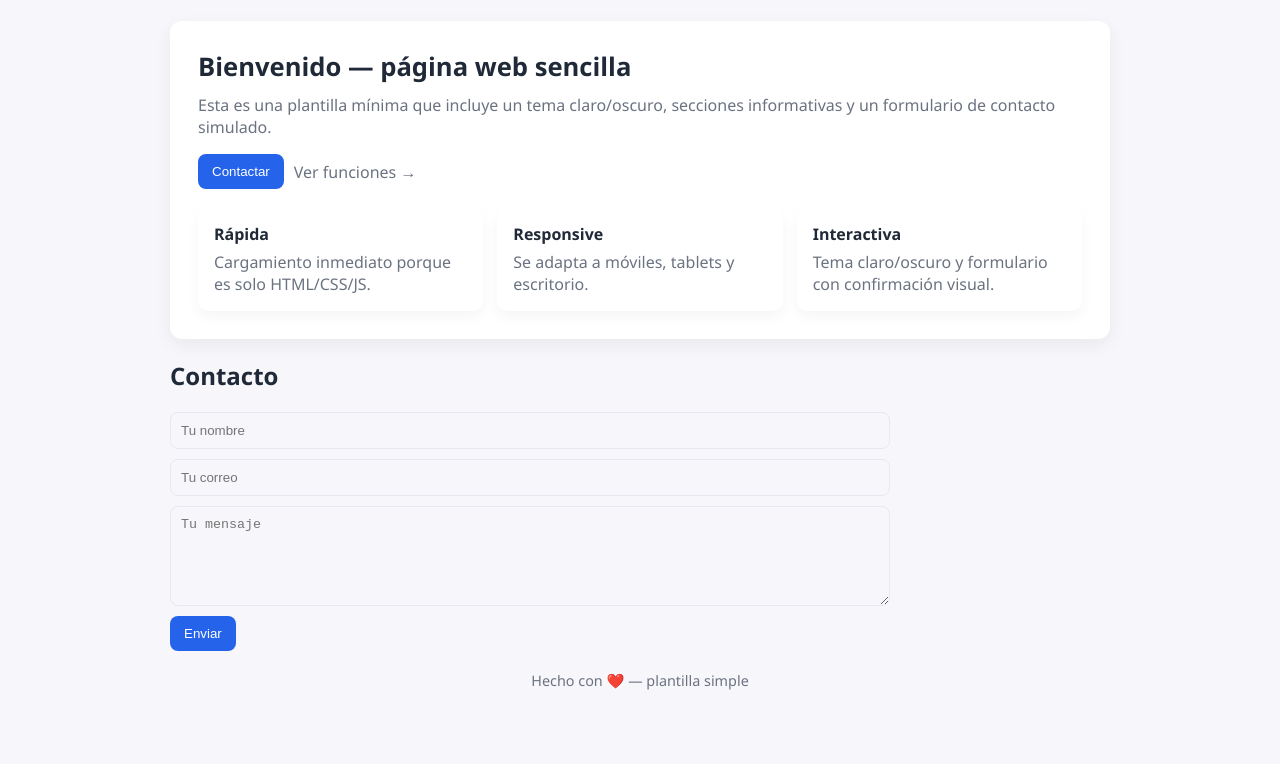
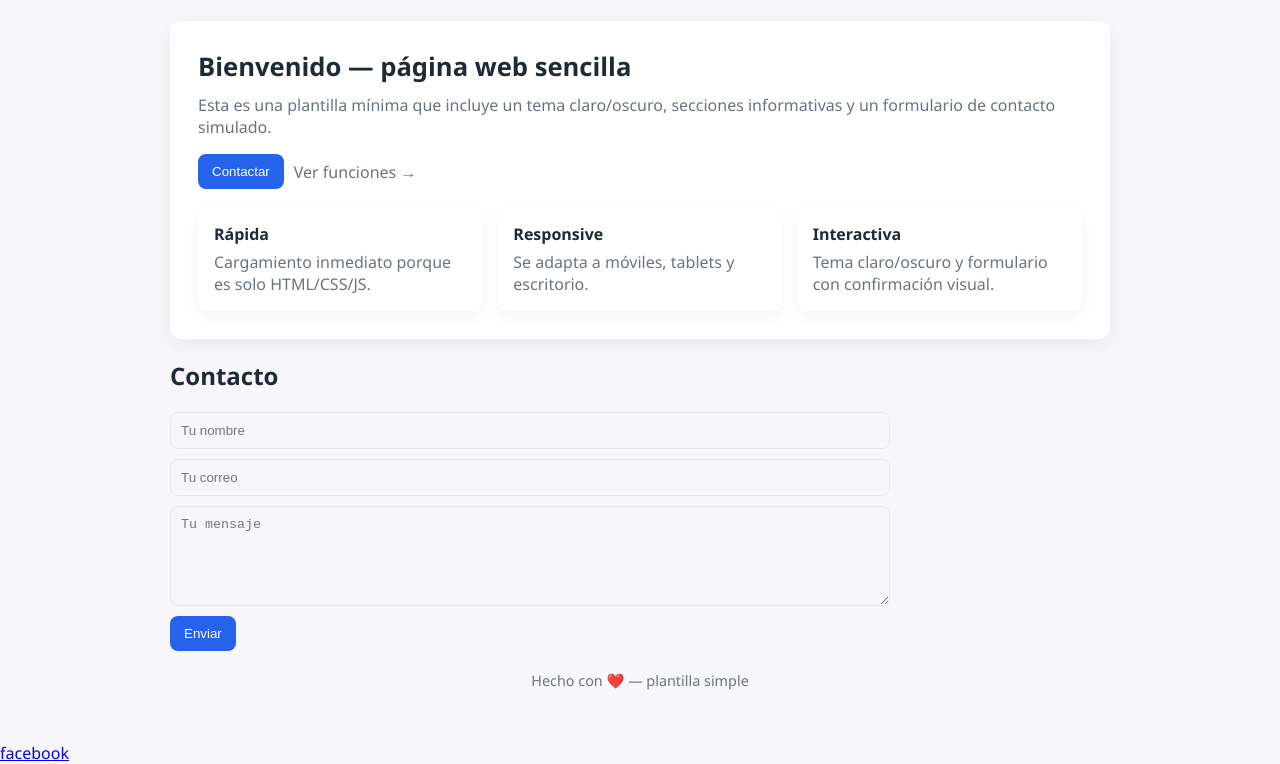
Before and after one commit to mihaienrique-ivan/2811C, a plain HTML site: page index.html in a window 1280 px wide. Shown: the part 99-863 px from the top of the page. Before the commit the page ends 841 px from the top, so only its background shows below. Drawn offline with Linux system fonts and the light colour scheme.

Commit message:
cambio index.html agregando link a facebook

```diff
--- a/index.html
+++ b/index.html
@@ -126,5 +126,9 @@
 			setTimeout(()=> status.textContent = '', 4000);
 		});
 	</script>
+
+
+
+<a href="https://www.facebook.com/?locale=es_ES/">facebook</a>
 </body>
 </html>
```
